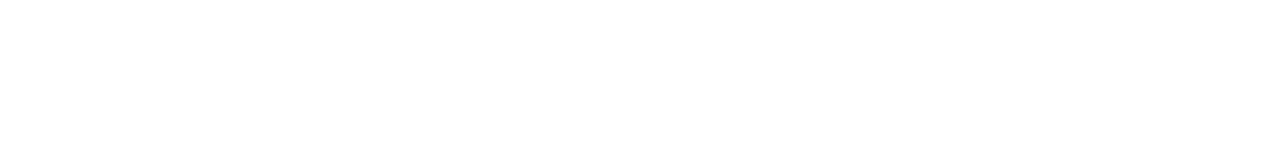
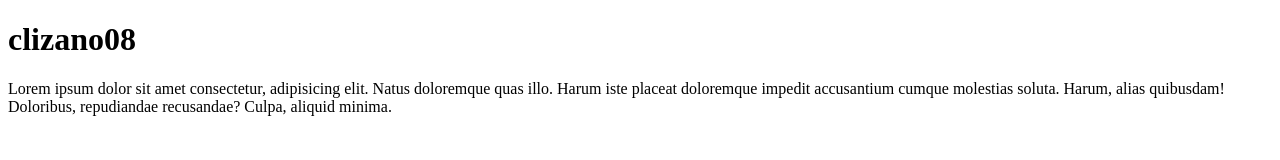
Before and after one commit to clizano08/Tarea1-1, a plain HTML site: page index.html in a window 1280 px wide. Drawn offline with Linux system fonts and the light colour scheme.

Commit message:
clizano agrego contenido

```diff
--- a/index.html
+++ b/index.html
@@ -6,6 +6,7 @@
     <title>ToastedGuy2</title>
 </head>
 <body>
-
+    <h1>clizano08</h1>
+    <p>Lorem ipsum dolor sit amet consectetur, adipisicing elit. Natus doloremque quas illo. Harum iste placeat doloremque impedit accusantium cumque molestias soluta. Harum, alias quibusdam! Doloribus, repudiandae recusandae? Culpa, aliquid minima.</p>
 </body>
 </html>
```
Also changed, not shown: readme.txt.
